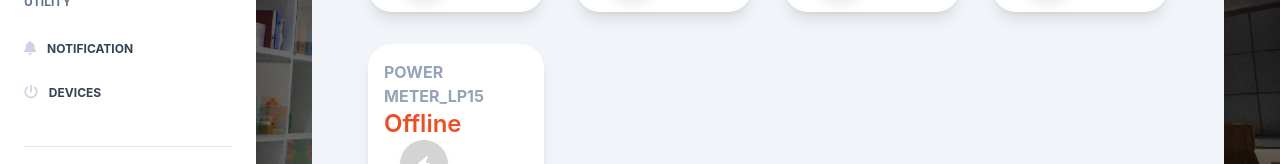
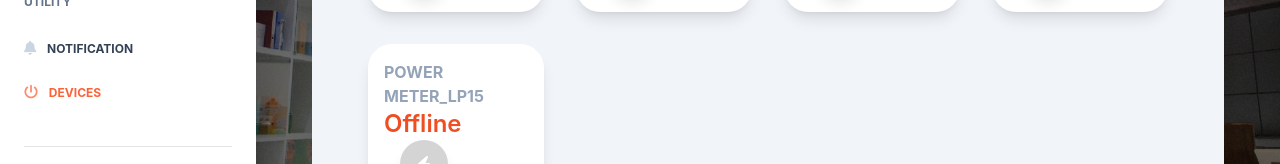
Before and after one commit to SuttirakC/klimpus, a Next.js app: page /admin/device in a window 1280 px wide. Shown: the part 432-596 px from the top of the page. Built offline with nearby package versions, Linux system fonts and the light colour scheme.

Commit message:
link device page

```diff
--- a/components/Sidebar/Sidebar.js
+++ b/components/Sidebar/Sidebar.js
@@ -252,11 +252,11 @@ export default function Sidebar() {
               </li>
 
               <li className="items-center">
-                <Link href="/admin/maps">
+                <Link href="/admin/device">
                   <span
                     className={
                       "text-xs uppercase py-3 font-bold block cursor-pointer " +
-                      (router.pathname.indexOf("/admin/maps") !== -1
+                      (router.pathname.indexOf("/admin/device") !== -1
                         ? "text-kmutt_orange-200 hover:text-kmutt_orange-100"
                         : "text-slate-700 hover:text-kmutt_orange-300")
                     }
@@ -265,7 +265,7 @@ export default function Sidebar() {
                     <i
                       className={
                         "fas fa-power-off mr-2 text-sm " +
-                        (router.pathname.indexOf("/admin/maps") !== -1
+                        (router.pathname.indexOf("/admin/device") !== -1
                           ? "opacity-75"
                           : "text-slate-300")
                       }
```
